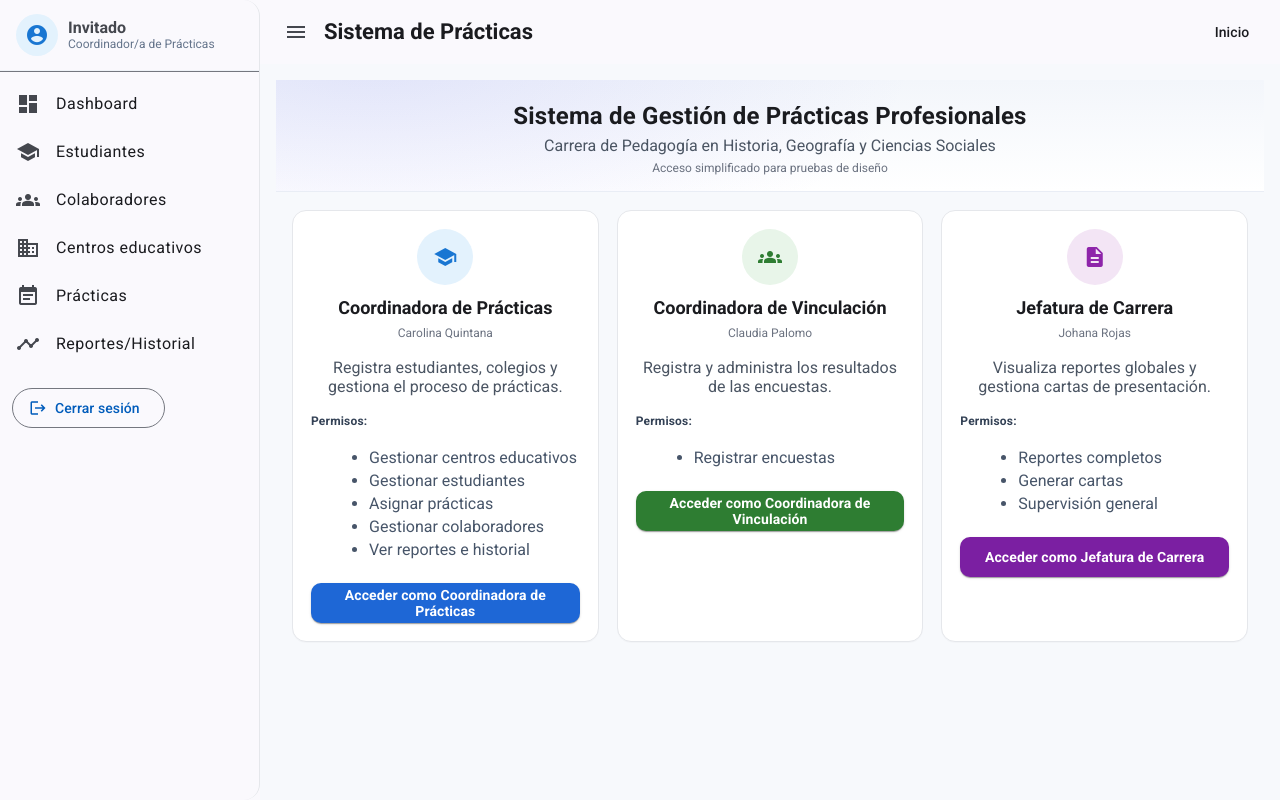
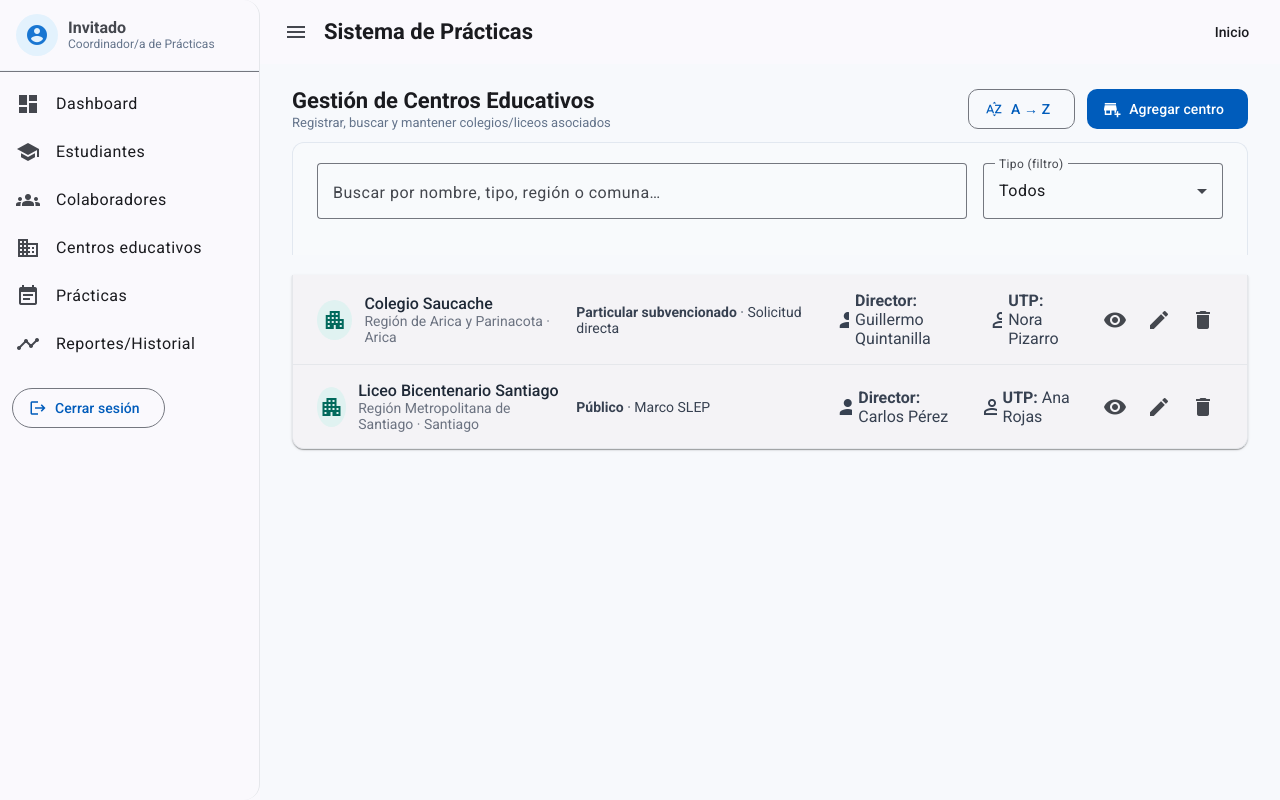
Before and after one commit to GaboNto/gestionAcademica, an Angular app in the folder front/: page /centros-educativos in a window 1280 px wide. Before the commit this address led to /. Built offline with nearby package versions, Linux system fonts and the light colour scheme.

Commit message:
refactor: Renombra el componente colegios a centros-educativos

```diff
--- a/front/src/app/app.routes.ts
+++ b/front/src/app/app.routes.ts
@@ -52,9 +52,9 @@ export const routes: Routes = [
 
    // Gestión de centros educativos
   {
-    path: 'colegios',
+    path: 'centros-educativos',
     loadComponent: () =>
-      import('./components/colegios/colegios.component').then(m => m.ColegiosComponent),
+      import('./components/centros-educativos/centros-educativos.component').then(m => m.CentrosEducativosComponent),
   },
 
    // Generación de carta de solicitud
--- a/front/src/app/components/colegios/colegios.component.html
+++ b/front/src/app/components/centros-educativos/centros-educativos.component.html
@@ -60,12 +60,12 @@
           <div class="form-row">
             <mat-form-field appearance="outline" class="form-field">
               <mat-label>Nombre del centro *</mat-label>
-              <input matInput [(ngModel)]="newColegio.nombre" name="nombre" required />
+              <input matInput [(ngModel)]="newCentroEducativo.nombre" name="nombre" required />
             </mat-form-field>
 
             <mat-form-field appearance="outline" class="form-field">
               <mat-label>Tipo *</mat-label>
-              <mat-select [(ngModel)]="newColegio.tipo" name="tipo" required>
+              <mat-select [(ngModel)]="newCentroEducativo.tipo" name="tipo" required>
                 <mat-option value="Particular">Particular</mat-option>
                 <mat-option value="Particular subvencionado">Particular subvencionado</mat-option>
                 <mat-option value="Público">Público</mat-option>
@@ -76,14 +76,14 @@
           <div class="form-row">
             <mat-form-field appearance="outline" class="form-field">
               <mat-label>Región *</mat-label>
-              <mat-select [(ngModel)]="newColegio.region" name="region" (selectionChange)="onRegionChange()" required>
+              <mat-select [(ngModel)]="newCentroEducativo.region" name="region" (selectionChange)="onRegionChange()" required>
                 <mat-option *ngFor="let r of REGIONES" [value]="r.nombre">{{ r.nombre }}</mat-option>
               </mat-select>
             </mat-form-field>
 
             <mat-form-field appearance="outline" class="form-field">
               <mat-label>Comuna *</mat-label>
-              <mat-select [(ngModel)]="newColegio.comuna" name="comuna" required>
+              <mat-select [(ngModel)]="newCentroEducativo.comuna" name="comuna" required>
                 <mat-option *ngFor="let c of comunasFiltradas" [value]="c">{{ c }}</mat-option>
               </mat-select>
             </mat-form-field>
@@ -92,7 +92,7 @@
           <div class="form-row">
             <mat-form-field appearance="outline" class="form-field">
               <mat-label>Convenio *</mat-label>
-              <mat-select [(ngModel)]="newColegio.convenio" name="convenio" required>
+              <mat-select [(ngModel)]="newCentroEducativo.convenio" name="convenio" required>
                 <mat-option value="Marco SLEP">Marco SLEP</mat-option>
                 <mat-option value="Solicitud directa">Solicitud directa</mat-option>
                 <mat-option value="ADEP">ADEP</mat-option>
@@ -101,14 +101,14 @@
 
             <mat-form-field appearance="outline" class="form-field">
               <mat-label>Dirección</mat-label>
-              <input matInput [(ngModel)]="newColegio.direccion" name="direccion" />
+              <input matInput [(ngModel)]="newCentroEducativo.direccion" name="direccion" />
             </mat-form-field>
           </div>
 
           <div class="form-row">
             <mat-form-field appearance="outline" class="form-field full-width">
               <mat-label>URL / Redes sociales</mat-label>
-              <input matInput [(ngModel)]="newColegio.url_rrss" name="url_rrss" />
+              <input matInput [(ngModel)]="newCentroEducativo.url_rrss" name="url_rrss" />
             </mat-form-field>
           </div>
 
@@ -116,29 +116,29 @@
           <div class="form-row">
             <mat-form-field appearance="outline" class="form-field">
               <mat-label>Director - Nombre</mat-label>
-              <input matInput [(ngModel)]="newColegio.director!.nombre" name="dir_nombre" />
+              <input matInput [(ngModel)]="newCentroEducativo.director!.nombre" name="dir_nombre" />
             </mat-form-field>
             <mat-form-field appearance="outline" class="form-field">
               <mat-label>Director - Correo</mat-label>
-              <input matInput type="email" [(ngModel)]="newColegio.director!.correo" name="dir_correo" />
+              <input matInput type="email" [(ngModel)]="newCentroEducativo.director!.correo" name="dir_correo" />
             </mat-form-field>
           </div>
 
           <div class="form-row">
             <mat-form-field appearance="outline" class="form-field">
               <mat-label>UTP - Nombre</mat-label>
-              <input matInput [(ngModel)]="newColegio.utp!.nombre" name="utp_nombre" />
+              <input matInput [(ngModel)]="newCentroEducativo.utp!.nombre" name="utp_nombre" />
             </mat-form-field>
             <mat-form-field appearance="outline" class="form-field">
               <mat-label>UTP - Correo</mat-label>
-              <input matInput type="email" [(ngModel)]="newColegio.utp!.correo" name="utp_correo" />
+              <input matInput type="email" [(ngModel)]="newCentroEducativo.utp!.correo" name="utp_correo" />
             </mat-form-field>
           </div>
         </form>
 
         <div class="form-actions">
           <button mat-stroked-button (click)="toggleForm()" class="cancel-btn">Cancelar</button>
-          <button mat-raised-button color="primary" (click)="addOrUpdateColegio()" class="submit-btn">
+          <button mat-raised-button color="primary" (click)="addOrUpdateCentro()" class="submit-btn">
             <mat-icon>save</mat-icon>{{ isEditing ? 'Actualizar' : 'Guardar' }}
           </button>
         </div>
@@ -149,7 +149,7 @@
   <!-- ===== LISTADO ===== -->
   <mat-card class="elev">
     <mat-card-content class="list-container">
-      <div class="list-item" *ngFor="let c of filtered()">
+      <div class="list-item" *ngFor="let c of filteredCentros()">
         <div class="item-content">
           <!-- Izquierda: icono + nombre + región/comuna -->
           <div class="item-main">
@@ -179,13 +179,13 @@
 
           <!-- Acciones -->
           <div class="item-actions">
-            <button mat-icon-button (click)="view(c)" title="Ver detalles">
+            <button mat-icon-button (click)="viewCentro(c)" title="Ver detalles">
               <mat-icon>visibility</mat-icon>
             </button>
-            <button mat-icon-button color="primary" (click)="edit(c)" title="Editar">
+            <button mat-icon-button color="primary" (click)="editCentro(c)" title="Editar">
               <mat-icon>edit</mat-icon>
             </button>
-            <button mat-icon-button color="warn" (click)="remove(c)" title="Eliminar">
+            <button mat-icon-button color="warn" (click)="removeCentro(c)" title="Eliminar">
               <mat-icon>delete</mat-icon>
             </button>
           </div>
@@ -195,7 +195,7 @@
   </mat-card>
 
   <!-- ===== EMPTY ===== -->
-  <mat-card *ngIf="!filtered().length" class="elev empty">
+  <mat-card *ngIf="!filteredCentros().length" class="elev empty">
     <mat-card-content class="muted empty__content">
       <mat-icon>school</mat-icon>
       <p>No hay centros que coincidan con el criterio.</p>
@@ -203,7 +203,7 @@
   </mat-card>
 
   <!-- ===== DIALOG DETALLES ===== -->
-  <div class="details-dialog" *ngIf="selectedColegio">
+  <div class="details-dialog" *ngIf="selectedCentroEducativo">
     <div class="dialog-overlay" (click)="closeDetails()"></div>
     <div class="dialog-content">
       <div class="dialog-header">
@@ -212,40 +212,40 @@
           <mat-icon>close</mat-icon>
         </button>
       </div>
-      <div class="dialog-body" *ngIf="selectedColegio">
+      <div class="dialog-body" *ngIf="selectedCentroEducativo">
         <div class="details-grid">
           <div class="detail-item">
-            <label>Nombre:</label><span>{{ selectedColegio.nombre }}</span>
+            <label>Nombre:</label><span>{{ selectedCentroEducativo.nombre }}</span>
           </div>
           <div class="detail-item">
-            <label>Tipo:</label><span>{{ selectedColegio.tipo }}</span>
+            <label>Tipo:</label><span>{{ selectedCentroEducativo.tipo }}</span>
           </div>
           <div class="detail-item">
-            <label>Región:</label><span>{{ selectedColegio.region }}</span>
+            <label>Región:</label><span>{{ selectedCentroEducativo.region }}</span>
           </div>
           <div class="detail-item">
-            <label>Comuna:</label><span>{{ selectedColegio.comuna }}</span>
+            <label>Comuna:</label><span>{{ selectedCentroEducativo.comuna }}</span>
           </div>
           <div class="detail-item">
-            <label>Convenio:</label><span>{{ selectedColegio.convenio }}</span>
+            <label>Convenio:</label><span>{{ selectedCentroEducativo.convenio }}</span>
           </div>
-          <div class="detail-item" *ngIf="selectedColegio.direccion">
-            <label>Dirección:</label><span>{{ selectedColegio.direccion }}</span>
+          <div class="detail-item" *ngIf="selectedCentroEducativo.direccion">
+            <label>Dirección:</label><span>{{ selectedCentroEducativo.direccion }}</span>
           </div>
-          <div class="detail-item" *ngIf="selectedColegio.url_rrss">
-            <label>URL / RRSS:</label><span>{{ selectedColegio.url_rrss }}</span>
+          <div class="detail-item" *ngIf="selectedCentroEducativo.url_rrss">
+            <label>URL / RRSS:</label><span>{{ selectedCentroEducativo.url_rrss }}</span>
           </div>
-          <div class="detail-item" *ngIf="selectedColegio.director?.nombre">
-            <label>Director:</label><span>{{ selectedColegio.director!.nombre }}</span>
+          <div class="detail-item" *ngIf="selectedCentroEducativo.director?.nombre">
+            <label>Director:</label><span>{{ selectedCentroEducativo.director!.nombre }}</span>
           </div>
-          <div class="detail-item" *ngIf="selectedColegio.utp?.nombre">
-            <label>UTP:</label><span>{{ selectedColegio.utp!.nombre }}</span>
+          <div class="detail-item" *ngIf="selectedCentroEducativo.utp?.nombre">
+            <label>UTP:</label><span>{{ selectedCentroEducativo.utp!.nombre }}</span>
           </div>
         </div>
       </div>
       <div class="dialog-actions">
         <button mat-stroked-button (click)="closeDetails()">Cerrar</button>
-        <button mat-raised-button color="primary" (click)="edit(selectedColegio!)">
+        <button mat-raised-button color="primary" (click)="editCentro(selectedCentroEducativo!)">
           <mat-icon>edit</mat-icon> Editar
         </button>
       </div>
--- a/front/src/app/components/colegios/colegios.component.ts
+++ b/front/src/app/components/centros-educativos/centros-educativos.component.ts
@@ -20,7 +20,7 @@ interface ContactoCentro {
   telefono?: string;
 }
 
-interface Colegio {
+interface CentroEducativo {
   id: number;
   nombre: string;
   tipo: TipoCentro;
@@ -35,9 +35,9 @@ interface Colegio {
 
 @Component({
   standalone: true,
-  selector: 'app-colegios',
-  templateUrl: './colegios.component.html',
-  styleUrls: ['./colegios.component.scss'],
+  selector: 'app-centros-educativos',
+  templateUrl: './centros-educativos.component.html',
+  styleUrls: ['./centros-educativos.component.scss'],
   imports: [
     CommonModule, FormsModule,
     MatButtonModule, MatIconModule, MatCardModule,
@@ -45,7 +45,7 @@ interface Colegio {
     MatSnackBarModule
   ]
 })
-export class ColegiosComponent {
+export class CentrosEducativosComponent {
   private snack = inject(MatSnackBar);
   private platformId = inject(PLATFORM_ID);
 
@@ -59,7 +59,6 @@ export class ColegiosComponent {
   selectedTipo: 'all' | TipoCentro = 'all';
 
   // ===== regiones y comunas =====
-  // (puedes ampliar el catálogo sin tocar el resto del código)
   readonly REGIONES: { nombre: string; comunas: string[] }[] = [
     { nombre: 'Región de Arica y Parinacota', comunas: ['Arica', 'Camarones', 'Putre', 'General Lagos'] },
     { nombre: 'Región de Tarapacá',           comunas: ['Iquique', 'Alto Hospicio', 'Pozo Almonte'] },
@@ -71,7 +70,7 @@ export class ColegiosComponent {
   private idCounter = 1;
   editId: number | null = null;
 
-  newColegio: Partial<Colegio> = {
+  newCentroEducativo: Partial<CentroEducativo> = {
     nombre: '',
     tipo: 'Público',
     region: '',
@@ -84,7 +83,7 @@ export class ColegiosComponent {
   };
 
   // ===== datos (mock + persistencia local) =====
-  colegios: Colegio[] = [
+  centrosEducativos: CentroEducativo[] = [
     {
       id: this.idCounter++,
       nombre: 'Liceo Bicentenario Santiago',
@@ -107,18 +106,17 @@ export class ColegiosComponent {
     }
   ];
 
-  selectedColegio: Colegio | null = null;
+  selectedCentroEducativo: CentroEducativo | null = null;
 
   constructor() {
     if (isPlatformBrowser(this.platformId)) {
-      const saved = localStorage.getItem('app.colegios');
+      const saved = localStorage.getItem('app.centrosEducativos'); // ← clave nueva
       if (saved) {
         try {
-          const list = JSON.parse(saved) as Colegio[];
+          const list = JSON.parse(saved) as CentroEducativo[];
           if (Array.isArray(list) && list.length) {
-            this.colegios = list;
-            // recalcular idCounter
-            this.idCounter = Math.max(...this.colegios.map(c => c.id)) + 1;
+            this.centrosEducativos = list;
+            this.idCounter = Math.max(...this.centrosEducativos.map(c => c.id)) + 1;
           }
         } catch {}
       }
@@ -132,25 +130,24 @@ export class ColegiosComponent {
   }
 
   onRegionChange() {
-    const region = this.newColegio.region || '';
+    const region = this.newCentroEducativo.region || '';
     const reg = this.REGIONES.find(r => r.nombre === region);
     this.comunasFiltradas = reg ? reg.comunas : [];
-    // reset comuna si no pertenece a la lista filtrada
-    if (!this.comunasFiltradas.includes(this.newColegio.comuna || '')) {
-      this.newColegio.comuna = '';
+    if (!this.comunasFiltradas.includes(this.newCentroEducativo.comuna || '')) {
+      this.newCentroEducativo.comuna = '';
     }
   }
 
   private persist() {
     if (isPlatformBrowser(this.platformId)) {
-      localStorage.setItem('app.colegios', JSON.stringify(this.colegios));
+      localStorage.setItem('app.centrosEducativos', JSON.stringify(this.centrosEducativos));
     }
   }
 
   private resetForm() {
     this.isEditing = false;
     this.editId = null;
-    this.newColegio = {
+    this.newCentroEducativo = {
       nombre: '',
       tipo: 'Público',
       region: '',
@@ -165,17 +162,15 @@ export class ColegiosComponent {
   }
 
   // ===== CRUD =====
-  addOrUpdateColegio() {
-    const c = this.newColegio;
+  addOrUpdateCentro() {
+    const c = this.newCentroEducativo;
 
-    // validaciones mínimas
     if (!c.nombre?.trim() || !c.tipo || !c.region || !c.comuna || !c.convenio) {
       this.snack.open('Debe completar todos los campos requeridos.', 'Cerrar', { duration: 2500 });
       return;
     }
 
-    // evitar duplicados (nombre + comuna)
-    const dup = this.colegios.some(x =>
+    const dup = this.centrosEducativos.some(x =>
       x.nombre.trim().toLowerCase() === c.nombre!.trim().toLowerCase() &&
       x.comuna === c.comuna &&
       (!this.isEditing || x.id !== this.editId)
@@ -186,9 +181,9 @@ export class ColegiosComponent {
     }
 
     if (this.isEditing && this.editId != null) {
-      const idx = this.colegios.findIndex(x => x.id === this.editId);
+      const idx = this.centrosEducativos.findIndex(x => x.id === this.editId);
       if (idx > -1) {
-        this.colegios[idx] = {
+        this.centrosEducativos[idx] = {
           id: this.editId,
           nombre: c.nombre!.trim(),
           tipo: c.tipo as TipoCentro,
@@ -203,7 +198,7 @@ export class ColegiosComponent {
         this.snack.open('Centro actualizado.', 'OK', { duration: 2000 });
       }
     } else {
-      const nuevo: Colegio = {
+      const nuevo: CentroEducativo = {
         id: this.idCounter++,
         nombre: c.nombre!.trim(),
         tipo: c.tipo as TipoCentro,
@@ -215,7 +210,7 @@ export class ColegiosComponent {
         director: { ...(c.director || { nombre: '' }) },
         utp:      { ...(c.utp || { nombre: '' }) },
       };
-      this.colegios.unshift(nuevo);
+      this.centrosEducativos.unshift(nuevo);
       this.snack.open('Centro agregado.', 'OK', { duration: 2000 });
     }
 
@@ -223,11 +218,11 @@ export class ColegiosComponent {
     this.toggleForm();
   }
 
-  edit(c: Colegio) {
+  editCentro(c: CentroEducativo) {
     this.isEditing = true;
     this.editId = c.id;
     this.showForm = true;
-    this.newColegio = {
+    this.newCentroEducativo = {
       ...c,
       director: { ...(c.director || { nombre: '', correo: '', telefono: '' }) },
       utp:      { ...(c.utp || { nombre: '', correo: '', telefono: '' }) },
@@ -235,29 +230,25 @@ export class ColegiosComponent {
     this.onRegionChange();
   }
 
-  remove(c: Colegio) {
+  removeCentro(c: CentroEducativo) {
     if (isPlatformBrowser(this.platformId)) {
       const ok = window.confirm(`¿Eliminar “${c.nombre}” de ${c.comuna}?`);
       if (!ok) return;
     }
-    this.colegios = this.colegios.filter(x => x.id !== c.id);
+    this.centrosEducativos = this.centrosEducativos.filter(x => x.id !== c.id);
     this.persist();
     this.snack.open('Centro eliminado.', 'OK', { duration: 2000 });
   }
 
-  view(c: Colegio) {
-    this.selectedColegio = c;
-  }
-  closeDetails() { this.selectedColegio = null; }
+  viewCentro(c: CentroEducativo) { this.selectedCentroEducativo = c; }
+  closeDetails() { this.selectedCentroEducativo = null; }
 
-  // ordenar por nombre
   toggleSort() { this.sortAZ = !this.sortAZ; }
 
-  // ===== filtro listado =====
-  filtered(): Colegio[] {
+  filteredCentros(): CentroEducativo[] {
     const t = this.searchTerm.trim().toLowerCase();
 
-    let list = this.colegios.filter(c => {
+    let list = this.centrosEducativos.filter(c => {
       const matchSearch =
         !t ||
         c.nombre.toLowerCase().includes(t) ||
```
Also changed, not shown: front/src/app/components/centros-educativos/centros-educativos.component.scss (renamed from front/src/app/components/colegios/colegios.component.scss).
